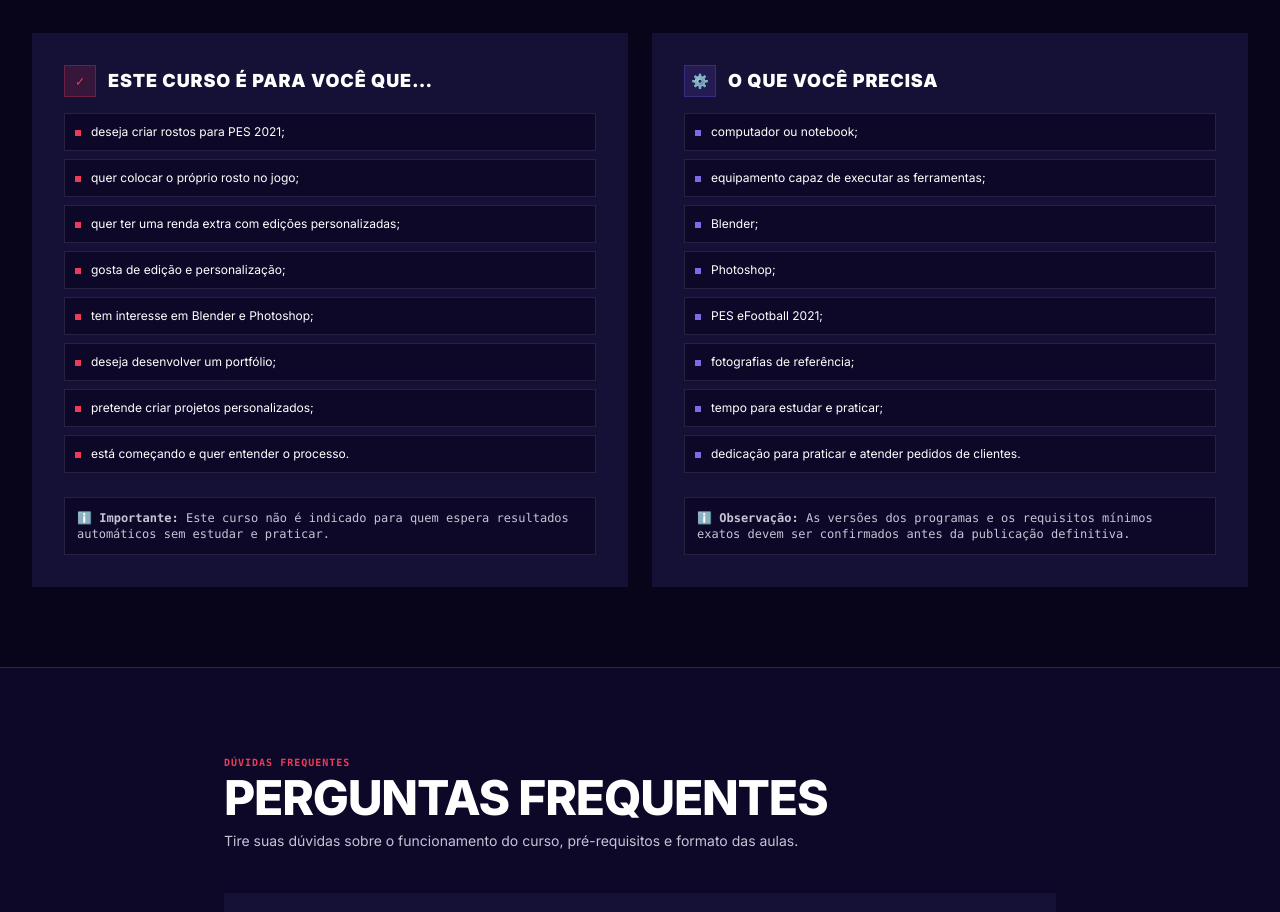
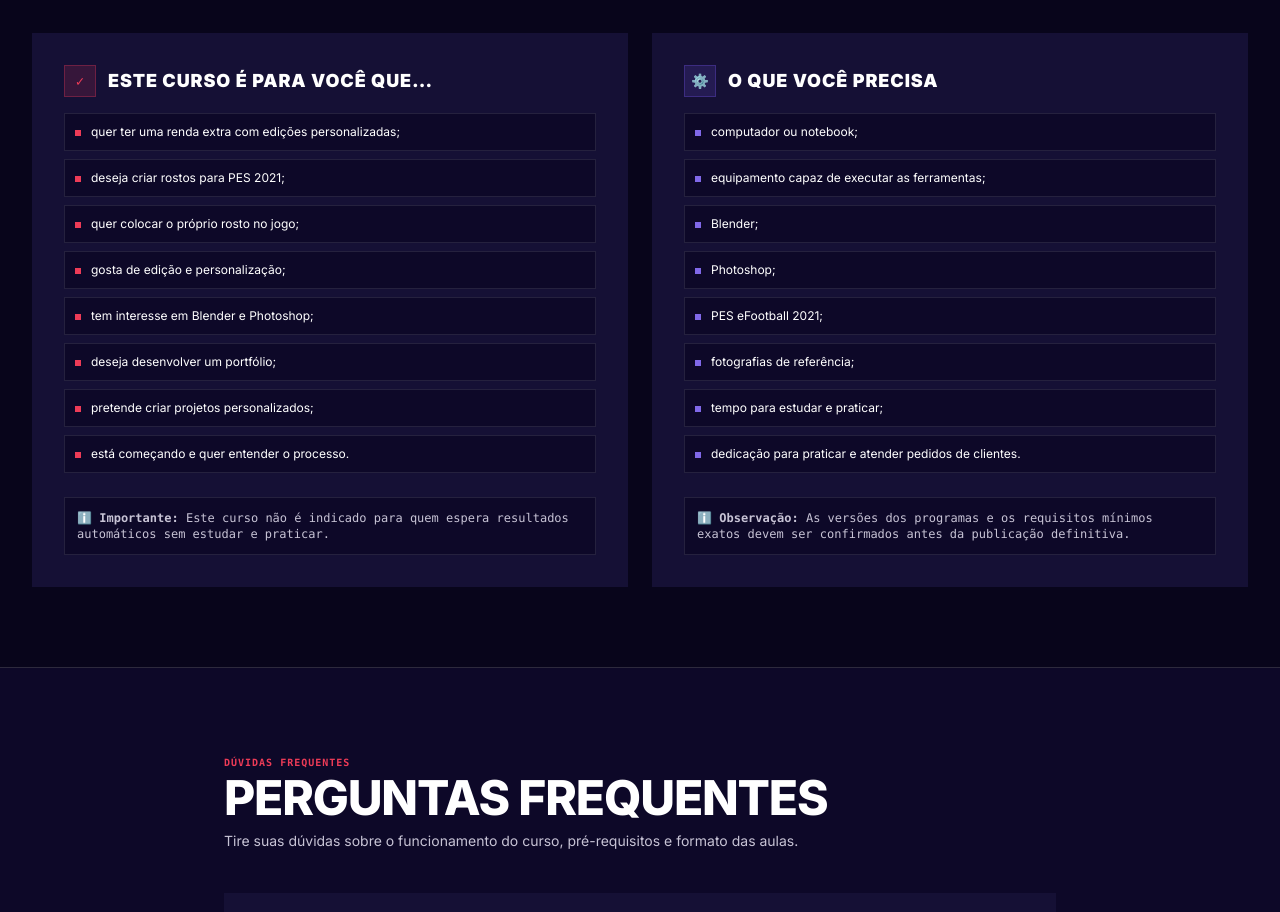
Before and after one commit to BETINHOGAMESYOUTUBER/BETINHOGAMESYOUTUBER.github.io, a Next.js app: page / in a window 1280 px wide. Shown: the part 4980-5892 px from the top of the page. Built offline with nearby package versions, Linux system fonts and the light colour scheme; no server answers.

Commit message:
fix: posiciona item de renda extra no topo da lista de perfil

```diff
--- a/src/components/sections/TargetAudienceAndRequirements.tsx
+++ b/src/components/sections/TargetAudienceAndRequirements.tsx
@@ -3,9 +3,9 @@ import SectionTitle from '@/components/ui/SectionTitle';
 
 export default function TargetAudienceAndRequirements() {
   const targetItems = [
+    'quer ter uma renda extra com edições personalizadas;',
     'deseja criar rostos para PES 2021;',
     'quer colocar o próprio rosto no jogo;',
-    'quer ter uma renda extra com edições personalizadas;',
     'gosta de edição e personalização;',
     'tem interesse em Blender e Photoshop;',
     'deseja desenvolver um portfólio;',
```
